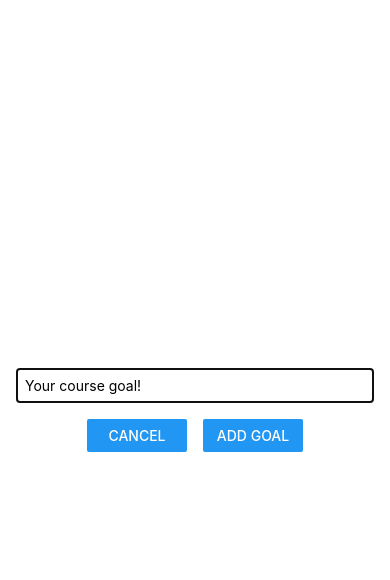
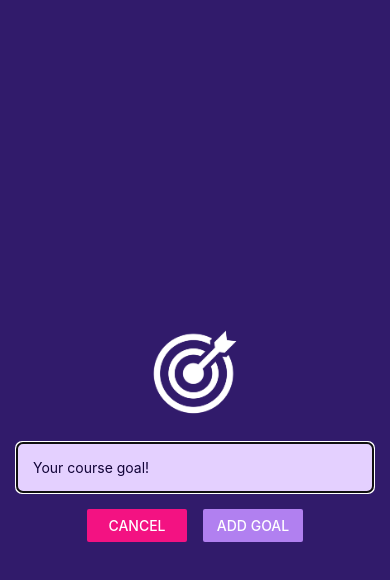
Before and after one commit to ArifEbrahim/GoalsApp, a React Native app: screen / in a window 390 px wide. Both pictures are taken after a click on the button "ADD NEW GOAL". Shown: the top 580 px of the page. Built offline with nearby package versions, Linux system fonts and the light colour scheme.

Commit message:
feature: added status bar styling

```diff
--- a/App.js
+++ b/App.js
@@ -1,5 +1,7 @@
 import { useState } from "react";
 import { StyleSheet, View, FlatList, Button } from "react-native";
+import { StatusBar } from "expo-status-bar";
+
 import GoalItem from "./components/GoalItem";
 import GoalInput from "./components/GoalInput";
 
@@ -11,11 +13,16 @@
     setIsModalVisible(true);
   }
 
+  function endAddGoalHandler() {
+    setIsModalVisible(false);
+  }
+
   function addGoalHandler(enteredGoalText) {
     setCourseGoals((currentCourseGoals) => [
       ...currentCourseGoals,
       { text: enteredGoalText, id: Math.random().toString() },
     ]);
+    endAddGoalHandler();
   }
 
   function deleteGoalHandler(id) {
@@ -25,13 +32,19 @@
   }
 
   return (
+    <>
+      <StatusBar style={"light"}/>
       <View style={styles.appContainer}>
         <Button
           title={"Add new goal"}
-        color={"#5e0acc"}
+          color={"#a065ec"}
           onPress={startAddGoalHandler}
         />
-      <GoalInput onAddGoal={addGoalHandler} showModal={isModalVisible} />
+        <GoalInput
+          onAddGoal={addGoalHandler}
+          showModal={isModalVisible}
+          onCancel={endAddGoalHandler}
+        />
         <View style={styles.goalsContainer}>
           <FlatList
             data={courseGoals}
@@ -48,6 +61,7 @@
           />
         </View>
       </View>
+    </>
   );
 }
 
@@ -56,6 +70,7 @@
     flex: 1,
     paddingTop: 50,
     paddingHorizontal: 16,
+    backgroundColor: "#1e085a",
   },
   goalsContainer: {
     flex: 5,
--- a/components/GoalInput.js
+++ b/components/GoalInput.js
@@ -1,4 +1,11 @@
-import { View, TextInput, Button, StyleSheet, Modal } from "react-native";
+import {
+  View,
+  TextInput,
+  Button,
+  StyleSheet,
+  Modal,
+  Image,
+} from "react-native";
 import { useState } from "react";
 
 export default function GoalInput(props) {
@@ -10,12 +17,16 @@
 
   function addGoalHandler() {
     props.onAddGoal(enteredGoalText);
-    setEnteredGoalText('');
+    setEnteredGoalText("");
   }
 
   return (
     <Modal visible={props.showModal} animationType="slide">
       <View style={styles.inputContainer}>
+        <Image
+          source={require("../assets/images/goal.png")}
+          style={styles.image}
+        />
         <TextInput
           style={styles.textInput}
           placeholder="Your course goal!"
@@ -24,10 +35,10 @@
         />
         <View style={styles.buttonContainer}>
           <View style={styles.button}>
-            <Button title="Cancel"/>
+            <Button title="Cancel" onPress={props.onCancel} color="#f31282" />
           </View>
           <View style={styles.button}>
-            <Button title="Add Goal" onPress={addGoalHandler} />
+            <Button title="Add Goal" onPress={addGoalHandler} color="#b180f0" />
           </View>
         </View>
       </View>
@@ -40,23 +51,30 @@
     flex: 1,
     justifyContent: "center",
     alignItems: "center",
-    marginBottom: 24,
-    borderBottomWidth: 1,
-    borderBottomColor: "#cccccc",
-    padding: 16
+    padding: 16,
+    backgroundColor: "#311b6b",
   },
   textInput: {
     borderWidth: 1,
-    borderColor: "#cccccc",
+    borderColor: "#e4d0ff",
+    backgroundColor: "#e4d0ff",
     width: "100%",
     padding: 8,
+    borderRadius: 6,
+    color: '#120438',
+    padding: 16,
   },
   buttonContainer: {
-    flexDirection: 'row',
-    marginTop: 16
+    flexDirection: "row",
+    marginTop: 16,
   },
   button: {
     width: 100,
-    marginHorizontal: 8
-  }
+    marginHorizontal: 8,
+  },
+  image: {
+    width: 100,
+    height: 100,
+    margin: 20,
+  },
 });
```
Also changed, not shown: assets/images/goal.png (added). Lines whose indentation alone changed are shown as unchanged.
